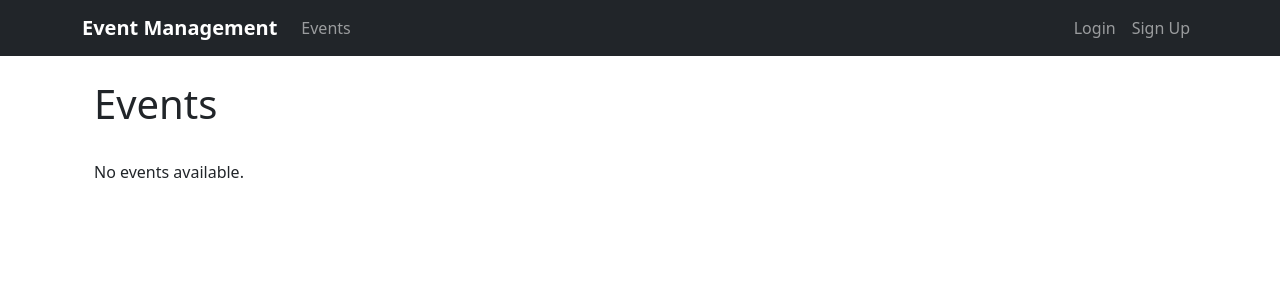
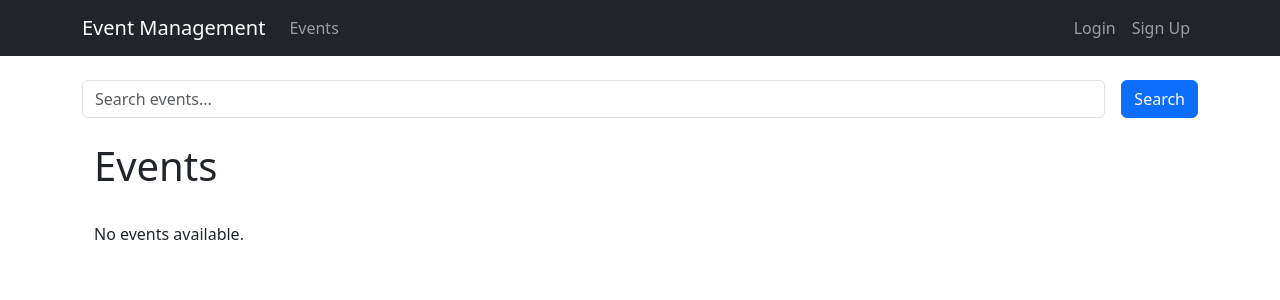
Before and after one commit to Random8283/event_finder, a Django app: page / in a window 1280 px wide. Shown: the top 300 px of the page. Run offline with Django 5.2, Linux system fonts and the light colour scheme; data that the repository does not hold is empty.

Commit message:
Updated base and list html

```diff
--- a/events/views.py
+++ b/events/views.py
@@ -4,6 +4,7 @@ from django.contrib.auth.mixins import LoginRequiredMixin, UserPassesTestMixin
 from django.contrib import messages
 from django.urls import reverse_lazy
 from django.http import HttpResponseRedirect
+from django.db.models import Q
 from .models import Event, Registration
 from .forms import EventForm, RegistrationForm, UserSignupForm
 
@@ -178,3 +179,22 @@ class EventDeregisterView(LoginRequiredMixin, View):
             messages.error(request, 'You are not registered for this event.')
 
         return redirect('events:event_detail', pk=pk)
+
+def event_list(request):
+    events = Event.objects.all()
+
+    # Get the search query
+    search_query = request.GET.get('search')
+    print(f"Search Query: {search_query}")  # Debugging output
+
+    if search_query:
+        events = events.filter(
+            Q(title__icontains=search_query) | Q(description__icontains=search_query)
+        )
+        print(f"Filtered Events: {events}")  # Debugging output
+
+    return render(request, 'events/event_list.html', {
+        'events': events,
+        'campus_choices': Event.CAMPUS_CHOICES,
+        'category_choices': Event.EVENT_TYPES,
+    })
--- a/templates/base.html
+++ b/templates/base.html
@@ -3,21 +3,10 @@
 <head>
     {% load static %}
     <meta charset="UTF-8">
-    <meta name="viewport" content="width=width=device-width, initial-scale=1.0">
+    <meta name="viewport" content="width=device-width, initial-scale=1.0">
     <title>{% block title %}Event Management System{% endblock %}</title>
     <link href="https://cdn.jsdelivr.net/npm/bootstrap@5.3.0/dist/css/bootstrap.min.css" rel="stylesheet">
     <link rel="stylesheet" href="{% static 'events/styles.css' %}">
-    <style>
-        .navbar-brand {
-            font-weight: bold;
-        }
-        .event-card {
-            transition: transform 0.2s;
-        }
-        .event-card:hover {
-            transform: scale(1.02);
-        }
-    </style>
 </head>
 <body>
     <nav class="navbar navbar-expand-lg navbar-dark bg-dark">
@@ -35,9 +24,6 @@
                         {% if user.is_admin %}
                             <li class="nav-item">
                                 <a class="nav-link" href="{% url 'events:event_create' %}">Create Event</a>
-                            </li>
-                            <li class="nav-item">
-                                <a class="nav-link" href="{% url 'events:user_events' %}">My Events</a>
                             </li>
                         {% endif %}
                         <li class="nav-item">
@@ -69,6 +55,14 @@
         </div>
     </nav>
 
+    <!-- Filter Form -->
+    <div class="container mt-4">
+        <form method="get" action="{% url 'events:event_list' %}" class="d-flex align-items-center mb-4">
+            <input type="text" id="search" name="search" class="form-control me-2" placeholder="Search events..." value="{{ request.GET.search }}">
+            <button type="submit" class="btn btn-primary ms-2">Search</button>
+        </form>
+    </div>
+
     <div class="container mt-4">
         {% if messages %}
             {% for message in messages %}
```
Also changed, not shown: events/templates/events/event_list.html (+37 -1 lines).
